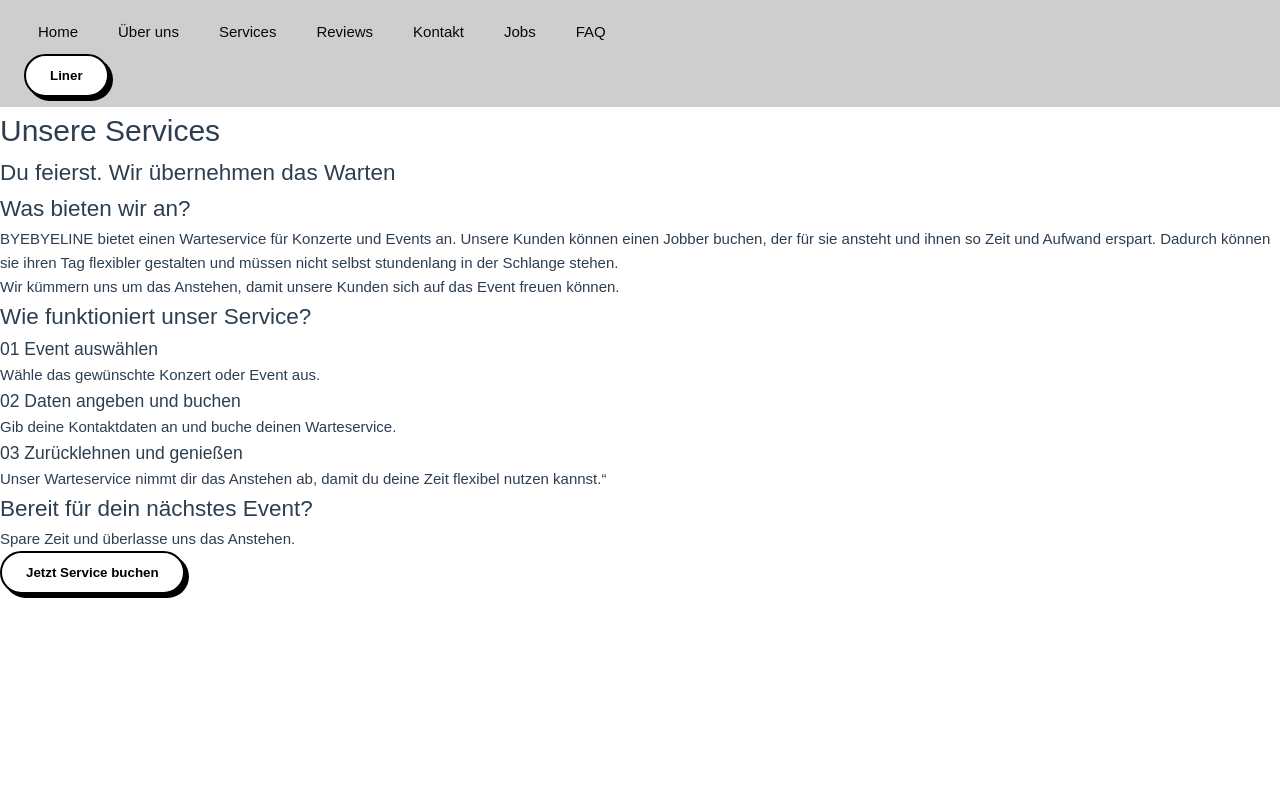
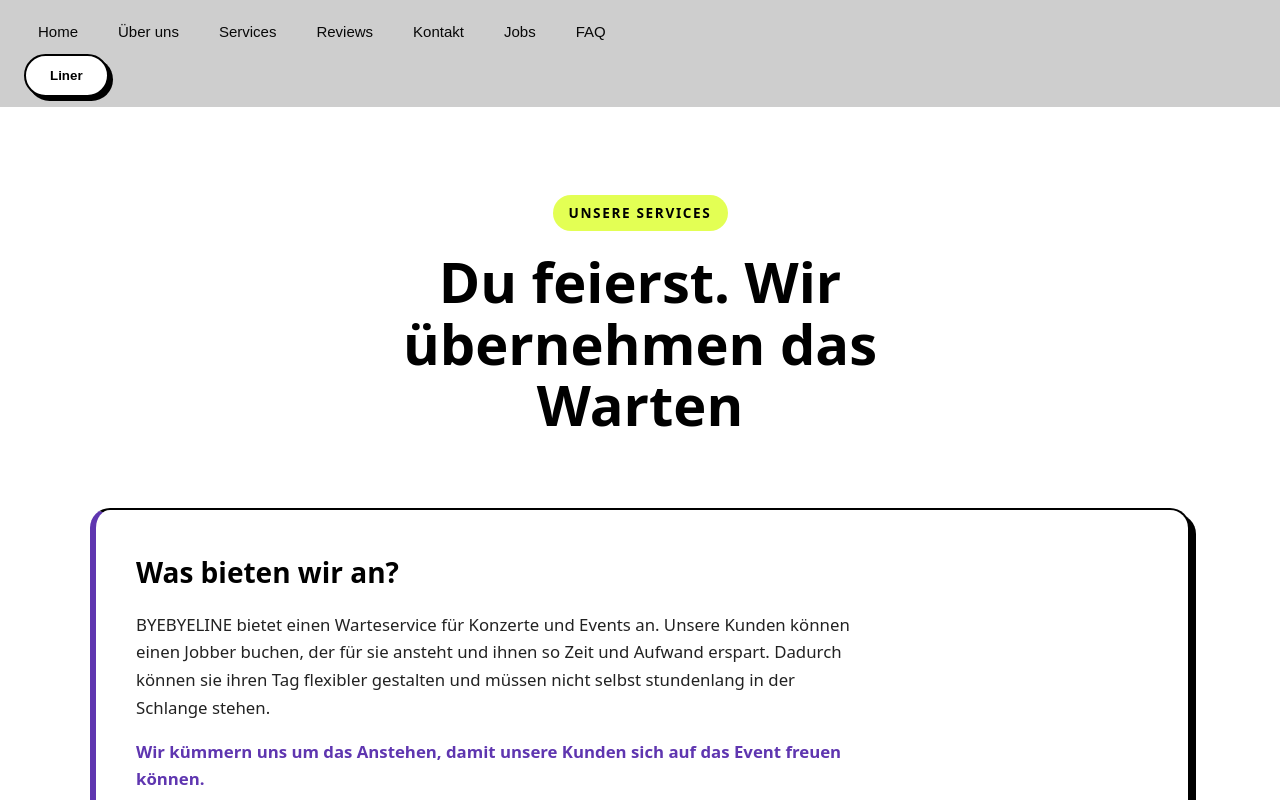
Before and after one commit to IT25A/sem3-web-group-c, a Vue app: page /subpages/services in a window 1280 px wide. Shown: the top 800 px of the page. Built offline with nearby package versions, Linux system fonts and the light colour scheme.

Commit message:
css (KI generiert)

```diff
--- a/src/subpages/services.vue
+++ b/src/subpages/services.vue
@@ -40,10 +40,191 @@
   import ButtonBookLiner from '@/components/button_bookLiner.vue'
   import '@/assets/main.css'
   import { ref, onMounted } from 'vue'
-
   // Reaktive Variablen oder Logik hier einfügen
 </script>
 
 <style scoped>
-  /*für lokales css */
+.page-container {
+  background-color: #ffffff;
+  color: #000000;
+  min-height: 100vh;
+  padding: 4rem 1.5rem 6rem;
+  font-family: system-ui, -apple-system, BlinkMacSystemFont, 'Segoe UI', Roboto, sans-serif;
+  display: flex;
+  flex-direction: column;
+  gap: 4.5rem;
+}
+
+.services-header,
+.services-info,
+.services-howdoes,
+.book-service {
+  width: 100%;
+  max-width: 1100px;
+  margin: 0 auto;
+}
+
+/* HEADER */
+.services-header {
+  text-align: center;
+  padding-top: 1.5rem;
+}
+
+.services-header h1 {
+  display: inline-block;
+  background-color: #e3ff54;
+  color: #000000;
+  font-size: 0.85rem;
+  font-weight: 800;
+  text-transform: uppercase;
+  letter-spacing: 0.12em;
+  padding: 0.45rem 1rem;
+  border-radius: 999px;
+  margin-bottom: 1.25rem;
+}
+
+.services-header h2 {
+  font-size: clamp(2.1rem, 5vw, 3.5rem);
+  font-weight: 800;
+  line-height: 1.1;
+  color: #000000;
+  margin: 0 auto;
+  max-width: 18ch;
+}
+
+/* INFO SECTION */
+.services-info {
+  background-color: #ffffff;
+  border: 2px solid #000000;
+  border-left: 6px solid #5f36b0;
+  border-radius: 20px;
+  padding: 2.5rem;
+  box-shadow: 6px 6px 0px #000000;
+}
+
+.services-info h2 {
+  font-size: 1.75rem;
+  font-weight: 800;
+  margin-top: 0;
+  margin-bottom: 1rem;
+  color: #000000;
+}
+
+.services-info p {
+  color: #222222;
+  font-size: 1.05rem;
+  line-height: 1.65;
+  max-width: 75ch;
+  margin-top: 0;
+  margin-bottom: 1rem;
+}
+
+.services-info p:last-child {
+  margin-bottom: 0;
+  color: #5f36b0;
+  font-weight: 700;
+}
+
+/* WIE FUNKTIONIERT ES */
+.services-howdoes {
+  display: grid;
+  grid-template-columns: repeat(3, 1fr);
+  gap: 1.5rem;
+}
+
+.services-howdoes > h2 {
+  grid-column: 1 / -1;
+  font-size: 2rem;
+  font-weight: 800;
+  margin: 0 0 0.5rem;
+  text-align: center;
+  color: #000000;
+}
+
+.howdoes-card {
+  background-color: #ffffff;
+  border: 2px solid #000000;
+  border-radius: 20px;
+  padding: 2rem;
+  box-shadow: 5px 5px 0px #5f36b0;
+  transition: transform 0.2s ease, box-shadow 0.2s ease;
+  display: flex;
+  flex-direction: column;
+  gap: 0.75rem;
+}
+
+.howdoes-card:hover {
+  transform: translateY(-4px);
+  box-shadow: 7px 7px 0px #e3ff54;
+}
+
+.howdoes-card h3 {
+  font-size: 1.2rem;
+  font-weight: 800;
+  line-height: 1.3;
+  color: #000000;
+  margin: 0;
+}
+
+.howdoes-card p {
+  color: #333333;
+  font-size: 0.98rem;
+  line-height: 1.6;
+  margin: 0;
+}
+
+/* ENDE */
+.book-service {
+  background-color: #5f36b0;
+  color: #ffffff;
+  border: 2px solid #000000;
+  border-radius: 24px;
+  padding: 3.25rem 2rem;
+  text-align: center;
+  box-shadow: 8px 8px 0px #000000;
+}
+
+.book-service h2 {
+  font-size: clamp(1.75rem, 3.5vw, 2.4rem);
+  font-weight: 800;
+  margin-top: 0;
+  margin-bottom: 0.75rem;
+  color: #ffffff;
+}
+
+.book-service p {
+  color: #ffffff;
+  font-size: 1.1rem;
+  margin-top: 0;
+  margin-bottom: 2rem;
+}
+
+.book-service :deep(button),
+.book-service :deep(a) {
+  background-color: #e3ff54;
+  color: #000000;
+  font-weight: 800;
+  padding: 0.95rem 2rem;
+  border-radius: 12px;
+  border: 2px solid #000000;
+  cursor: pointer;
+  transition: transform 0.2s ease;
+}
+
+.book-service :deep(button:hover),
+.book-service :deep(a:hover) {
+  transform: scale(1.03);
+}
+
+/* RESPONSIVE */
+@media (max-width: 860px) {
+  .services-howdoes {
+    grid-template-columns: 1fr;
+  }
+
+  .services-info,
+  .book-service {
+    padding: 2rem 1.5rem;
+  }
+}
 </style>
```
